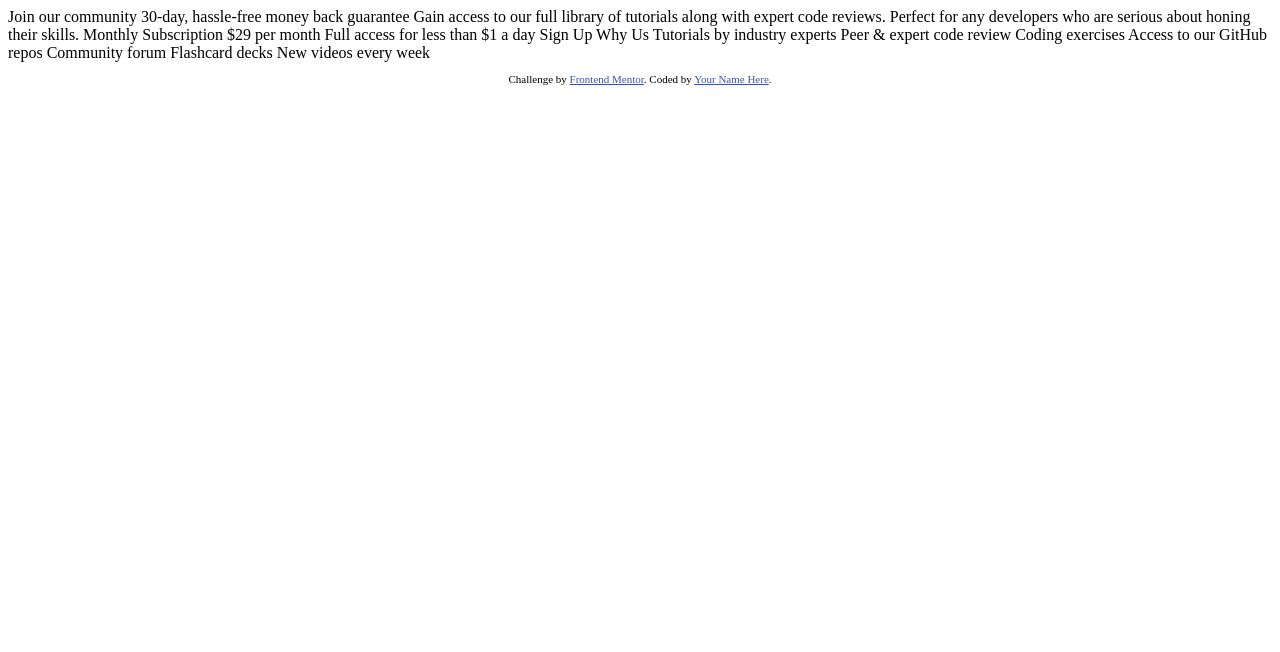
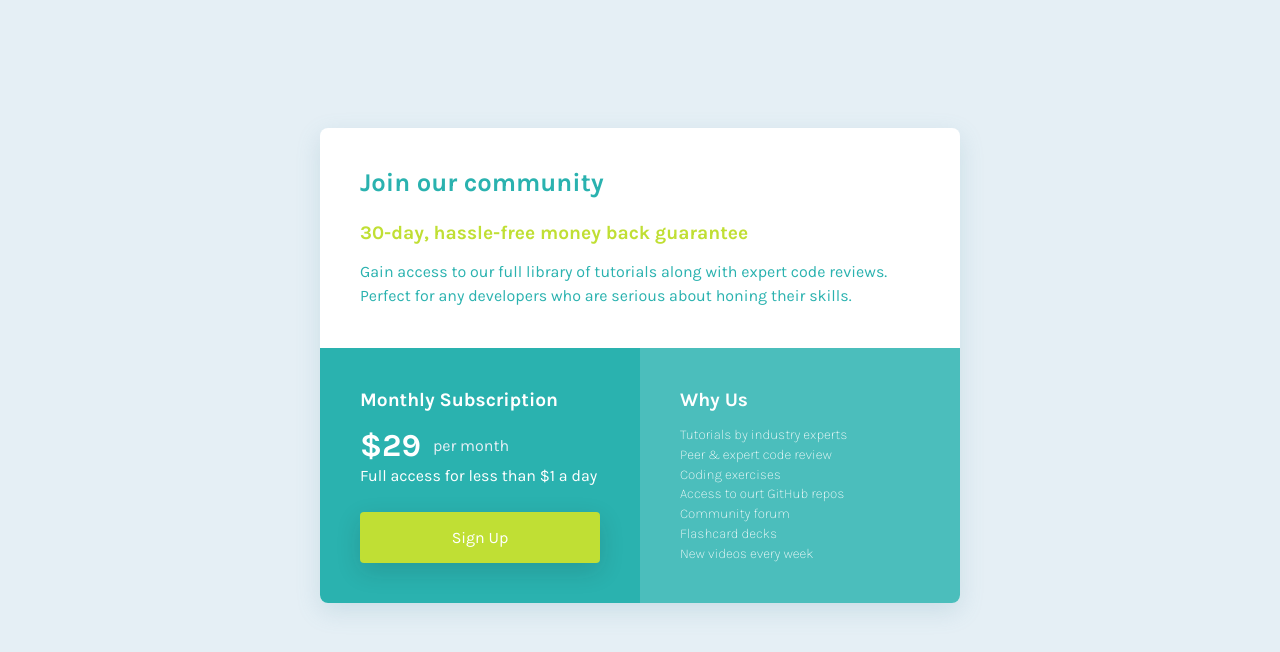
Before and after one commit to Senatrius/price-grid-component, a plain HTML site: page index.html in a window 1280 px wide. Drawn offline with Linux system fonts and the light colour scheme.

Commit message:
finish page

```diff
--- a/index.html
+++ b/index.html
@@ -1,50 +1,40 @@
 <!DOCTYPE html>
 <html lang="en">
-<head>
-  <meta charset="UTF-8">
-  <meta name="viewport" content="width=device-width, initial-scale=1.0"> <!-- displays site properly based on user's device -->
-
-  <link rel="icon" type="image/png" sizes="32x32" href="./images/favicon-32x32.png">
-
-  <title>Frontend Mentor | Single Price Grid Component</title>
-
-  <!-- Feel free to remove these styles or customise in your own stylesheet 👍 -->
-  <style>
-    .attribution { font-size: 11px; text-align: center; }
-    .attribution a { color: hsl(228, 45%, 44%); }
-  </style>
-</head>
-<body>
-  Join our community
-
-  30-day, hassle-free money back guarantee
-
-  Gain access to our full library of tutorials along with expert code reviews.
-  Perfect for any developers who are serious about honing their skills.
-
-  Monthly Subscription
-
-  &dollar;29 per month
-
-  Full access for less than &dollar;1 a day
-
-  Sign Up
-
-  Why Us
-
-  Tutorials by industry experts
-  Peer &amp; expert code review
-  Coding exercises
-  Access to our GitHub repos
-  Community forum
-  Flashcard decks
-  New videos every week
-
-  <footer>
-    <p class="attribution">
-      Challenge by <a href="https://www.frontendmentor.io?ref=challenge" target="_blank">Frontend Mentor</a>.
-      Coded by <a href="#">Your Name Here</a>.
-    </p>
-  </footer>
-</body>
+	<head>
+		<meta charset="UTF-8" />
+		<meta name="viewport" content="width=device-width, initial-scale=1" />
+		<link rel="icon" type="image/png" sizes="32x32" href="./images/favicon-32x32.png" />
+		<link rel="stylesheet" href="css/main.css" />
+		<title>Frontend Mentor | Single Price Grid Component</title>
+	</head>
+	<body>
+		<div class="container">
+			<div class="section section__cta">
+				<h1 class="title">Join our community</h1>
+				<h2 class="subtitle yellow-text">30-day, hassle-free money back guarantee</h2>
+				<p class="text">Gain access to our full library of tutorials along with expert code reviews. Perfect for any developers who are serious about honing their skills.</p>
+			</div>
+			<div class="section section__signup">
+				<h2 class="subtitle">Monthly Subscription</h2>
+				<div class="price">
+					<p class="cost">$29</p>
+					<p class="term">per month</p>
+				</div>
+				<p class="text">Full access for less than $1 a day</p>
+				<a href="#" class="btn">Sign Up</a>
+			</div>
+			<div class="section section__reasons">
+				<h2 class="subtitle">Why Us</h2>
+				<ul>
+					<li class="item">Tutorials by industry experts</li>
+					<li class="item">Peer & expert code review</li>
+					<li class="item">Coding exercises</li>
+					<li class="item">Access to ourt GitHub repos</li>
+					<li class="item">Community forum</li>
+					<li class="item">Flashcard decks</li>
+					<li class="item">New videos every week</li>
+				</ul>
+			</div>
+		</div>
+	</body>
 </html>
--- a/scss/_base.scss
+++ b/scss/_base.scss
@@ -1,12 +1,15 @@
-@import url('https://fonts.googleapis.com/css?family=Karla:400,700&display=swap');
+@import url("https://fonts.googleapis.com/css?family=Karla:200,400,700&display=swap");
 
 * {
-  margin: 0;
-  padding: 0;
-  box-sizing: border-box;
+	margin: 0;
+	padding: 0;
+	box-sizing: border-box;
+	list-style: none;
+	text-decoration: none;
 }
 
 body {
-  font-family: 'Karla', sans-serif;
-  font-size: 62.5%;  // 1rem = 10px
+	font-family: "Karla", sans-serif;
+	font-size: 16px;
+	background: $light-gray;
 }
--- a/scss/_components.scss
+++ b/scss/_components.scss
@@ -0,0 +1,109 @@
+.container {
+	width: 50%;
+	max-width: 900px;
+	background: white;
+	margin: 10% auto;
+	display: grid;
+	grid-template-columns: 1fr 1fr;
+	grid-auto-rows: min-content;
+	grid-template-areas: "cta cta" "signup reasons";
+	border-radius: 0.5rem;
+	box-shadow: 0rem 0.5rem 1.5rem rgba(96, 154, 177, 0.2);
+}
+
+.section {
+	padding: 2.5rem;
+
+	.title {
+		font-size: 1.6rem;
+		margin-bottom: 1.5rem;
+	}
+
+	.subtitle {
+		font-size: 1.2rem;
+		margin-bottom: 1rem;
+	}
+
+	.yellow-text {
+		color: $primary-yellow;
+	}
+
+	.text {
+		line-height: 1.5;
+	}
+
+	.price {
+		display: flex;
+		align-items: center;
+	}
+
+	.cost {
+		font-size: 2rem;
+		font-weight: 600;
+		margin-right: 0.75rem;
+	}
+
+	.term {
+		font-size: 1rem;
+		color: $light-gray;
+	}
+
+	.btn {
+		width: 100%;
+		padding: 1rem;
+		background: $primary-yellow;
+		color: white;
+		display: block;
+		margin-top: 1.5rem;
+		text-align: center;
+		border-radius: 0.25rem;
+		box-shadow: 0rem 0.5rem 1.5rem rgba(25, 25, 25, 0.15);
+	}
+
+	&__cta {
+		grid-area: cta;
+		color: $primary-cyan-1;
+	}
+
+	&__signup {
+		grid-area: signup;
+		color: white;
+		background: $primary-cyan-1;
+		border-radius: 0 0 0 0.5rem;
+	}
+
+	&__reasons {
+		grid-area: reasons;
+		color: white;
+		background: $primary-cyan-2;
+		border-radius: 0 0 0.5rem 0;
+
+		.item {
+			font-size: 0.85rem;
+			font-weight: 200;
+
+			&:not(:last-child) {
+				margin-bottom: 0.3rem;
+			}
+		}
+	}
+}
+
+@media only screen and (max-width: 710px) {
+	.container {
+		grid-template-columns: 1fr;
+		grid-template-areas: "cta" "signup" "reasons";
+		margin: 20% auto;
+		width: 90%;
+	}
+
+	.section {
+		&__signup {
+			border-radius: 0;
+		}
+
+		&__reasons {
+			border-radius: 0 0 0.5rem 0.5rem;
+		}
+	}
+}
--- a/scss/_utils.scss
+++ b/scss/_utils.scss
@@ -0,0 +1,4 @@
+$primary-cyan-1: hsl(179, 62%, 43%);
+$primary-cyan-2: hsl(179, 47%, 52%);
+$primary-yellow: hsl(71, 73%, 54%);
+$light-gray: hsl(204, 43%, 93%);
--- a/scss/main.scss
+++ b/scss/main.scss
@@ -1,3 +1,3 @@
+@import 'utils';
 @import 'base';
-@import 'utils';
 @import 'components';
```
Also changed, not shown: css/main.css, 1 other file.
